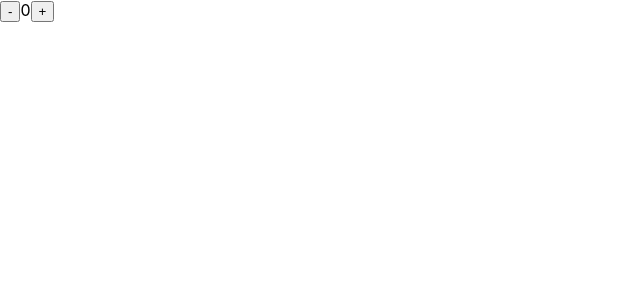
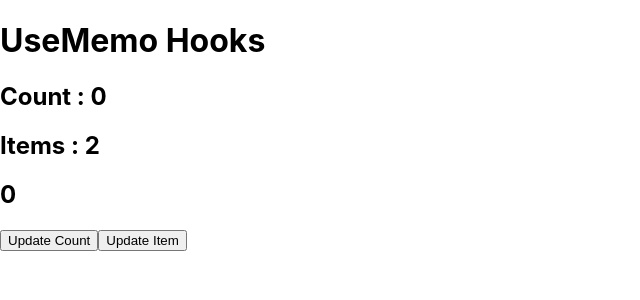
Before and after one commit to Anshika66-Gupta/hooks, a React (Create React App) app: page / in a window 1280 px wide. Shown: the top 300 px of the page, without its empty margins (0-640 px from the left). Built offline with nearby package versions, Linux system fonts and the light colour scheme.

Commit message:
useMemo hook

```diff
--- a/package.json
+++ b/package.json
@@ -8,6 +8,7 @@
     "@testing-library/user-event": "^13.5.0",
     "react": "^18.2.0",
     "react-dom": "^18.2.0",
+    "react-router-dom": "^6.9.0",
     "react-scripts": "5.0.1",
     "web-vitals": "^2.1.4"
   },
--- a/src/App.js
+++ b/src/App.js
@@ -1,10 +1,23 @@
-import React from 'react'
-import Counter from './Counter'
+import React, { useMemo, useState } from 'react'
+
 
 const App = () => {
+  const [count, setCount] = useState(0);
+  const [item, setItem] = useState(2);
+
+  const multiCountMemo = useMemo(function multiCount() {
+    console.warn("multiCount")
+    return count*7
+  },[count])
   return (
     <div>
-      <Counter />
+      <h1>UseMemo Hooks</h1>
+
+      <h2>Count : {count}</h2>
+      <h2>Items : {item}</h2>
+<h2>{multiCountMemo}</h2>
+      <button onClick={() => setCount(count + 1)}>Update Count</button>
+      <button onClick={()=>setItem(item*12)}>Update Item</button>
 
     </div>
   )
```
Also changed, not shown: 1 other file (tests, documents, lock files or other folders).
